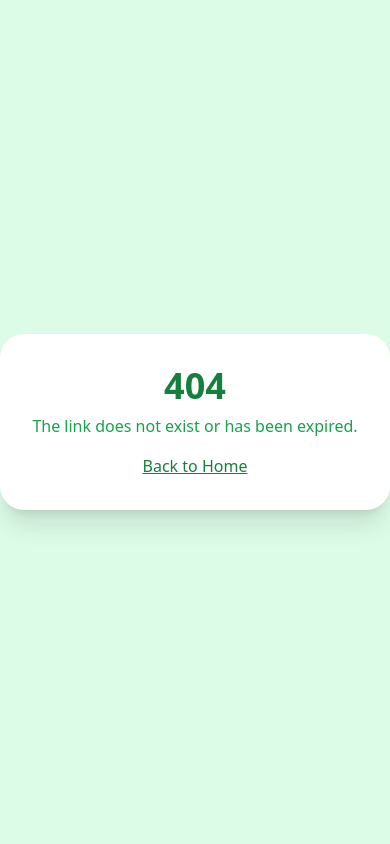
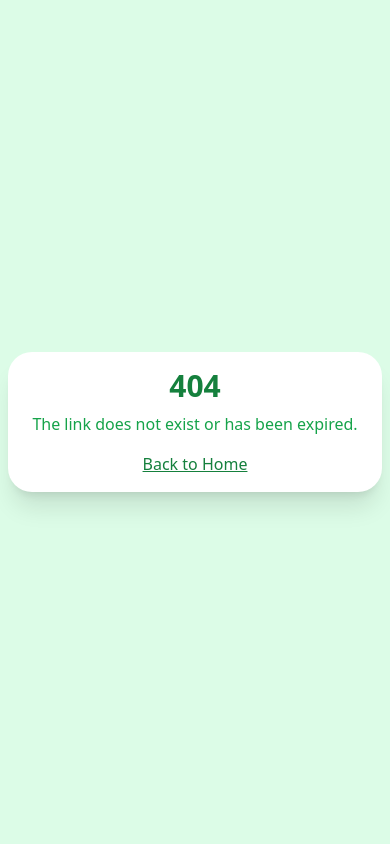
Before and after one commit to willi-felix/mira, a Python web app: template templates/404.html in a window 390 px wide. Run offline with Jinja, Linux system fonts and the light colour scheme; the template is opened without the code that fills it, so the values that code supplies are empty; some libraries are stand-ins or nearby versions.

Commit message:
Responsive UI for Mobile Devices

```diff
--- a/templates/404.html
+++ b/templates/404.html
@@ -3,11 +3,12 @@
 <head>
   <meta charset="UTF-8">
   <title>Not Found - {{ SITE_NAME }}</title>
+  <meta name="viewport" content="width=device-width, initial-scale=1.0">
   <script src="https://cdn.tailwindcss.com"></script>
 </head>
-<body class="bg-green-100 flex items-center justify-center min-h-screen">
-  <div class="bg-white p-8 rounded-3xl shadow-xl text-center max-w-md">
-    <h1 class="text-4xl font-bold text-green-700 mb-2">404</h1>
+<body class="bg-green-100 flex items-center justify-center min-h-screen px-2">
+  <div class="bg-white p-4 sm:p-8 rounded-3xl shadow-xl text-center max-w-md w-full">
+    <h1 class="text-3xl sm:text-4xl font-bold text-green-700 mb-2">404</h1>
     <p class="mb-4 text-green-600">The link does not exist or has been expired.</p>
     <a href="/" class="text-green-700 underline">Back to Home</a>
   </div>
```
